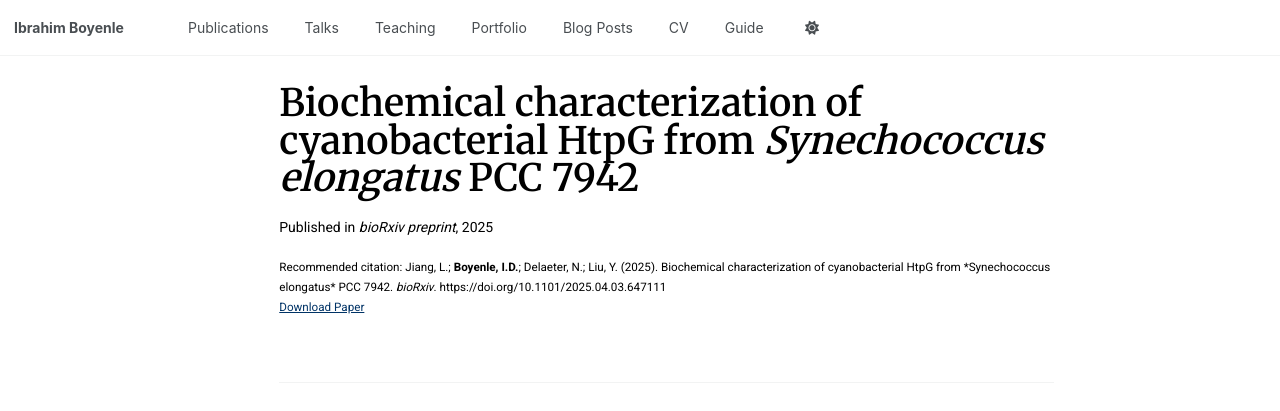
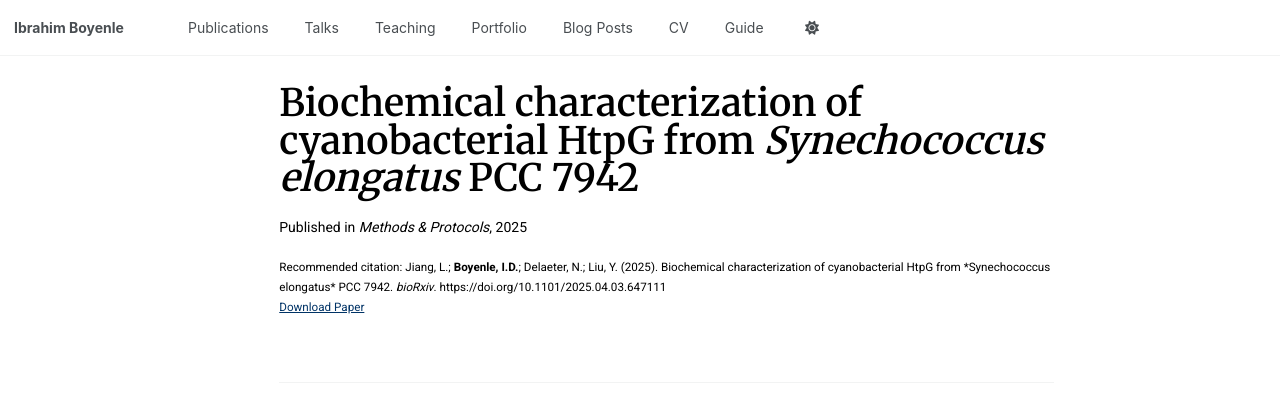
Before and after one commit to Ibrahimboyenle/Ibrahimboyenle.github.io, a Jekyll site: the page built from _publications/2025-04-04-htpg-characterization.md, in a window 1280 px wide. Shown: the top 411 px of the page. Built offline with Jekyll 4.4.1, drawn with Linux system fonts in a browser that asks for light colours; a script that is not in the unit is left out.

Commit message:
Update 2025-04-04-htpg-characterization.md

```diff
--- a/_publications/2025-04-04-htpg-characterization.md
+++ b/_publications/2025-04-04-htpg-characterization.md
@@ -6,7 +6,7 @@ permalink: /publication/2025-04-04-htpg-characterization
 excerpt: "First biochemical study of the cyanobacterial HtpG homolog, a heat-shock protein from *Synechococcus elongatus*."
 date: 2025-04-04
 year: 2025
-venue: "bioRxiv preprint"
+venue: "Methods & Protocols"
 paperurl: "https://www.mdpi.com/2409-9279/8/5/103"
 citation: "Jiang, L.; <b>Boyenle, I.D.</b>; Delaeter, N.; Liu, Y. (2025). Biochemical characterization of cyanobacterial HtpG from *Synechococcus elongatus* PCC 7942. <i>bioRxiv</i>. https://doi.org/10.1101/2025.04.03.647111"
 ---
```
